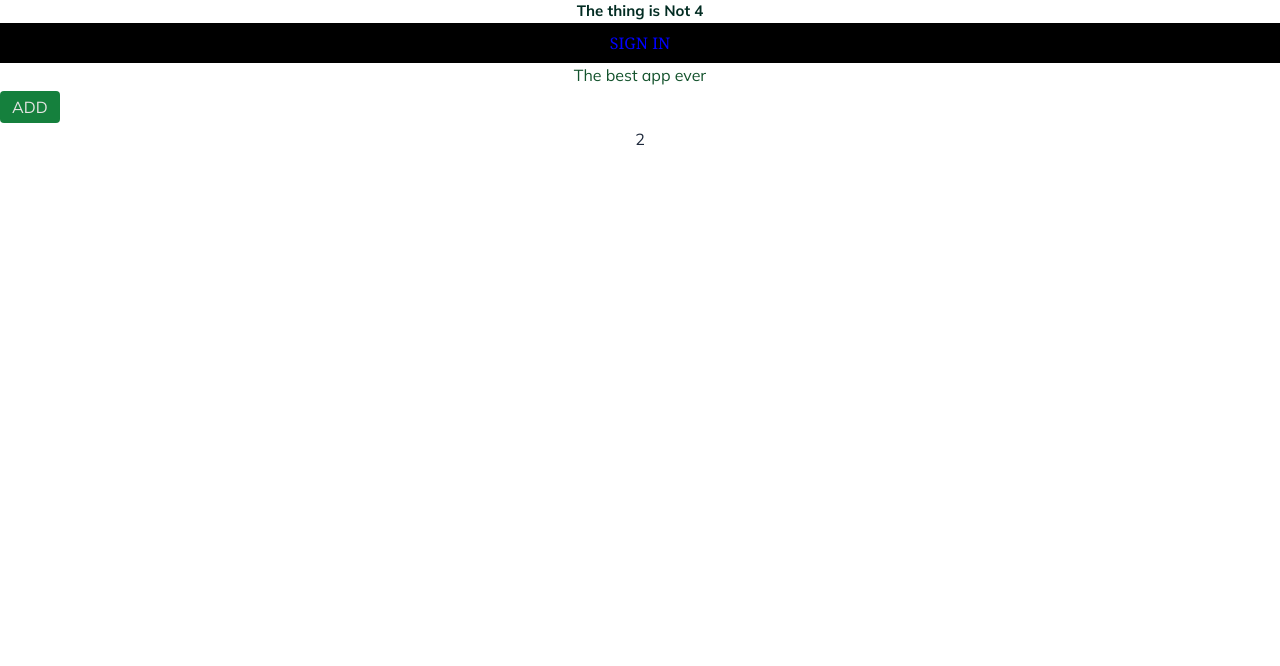
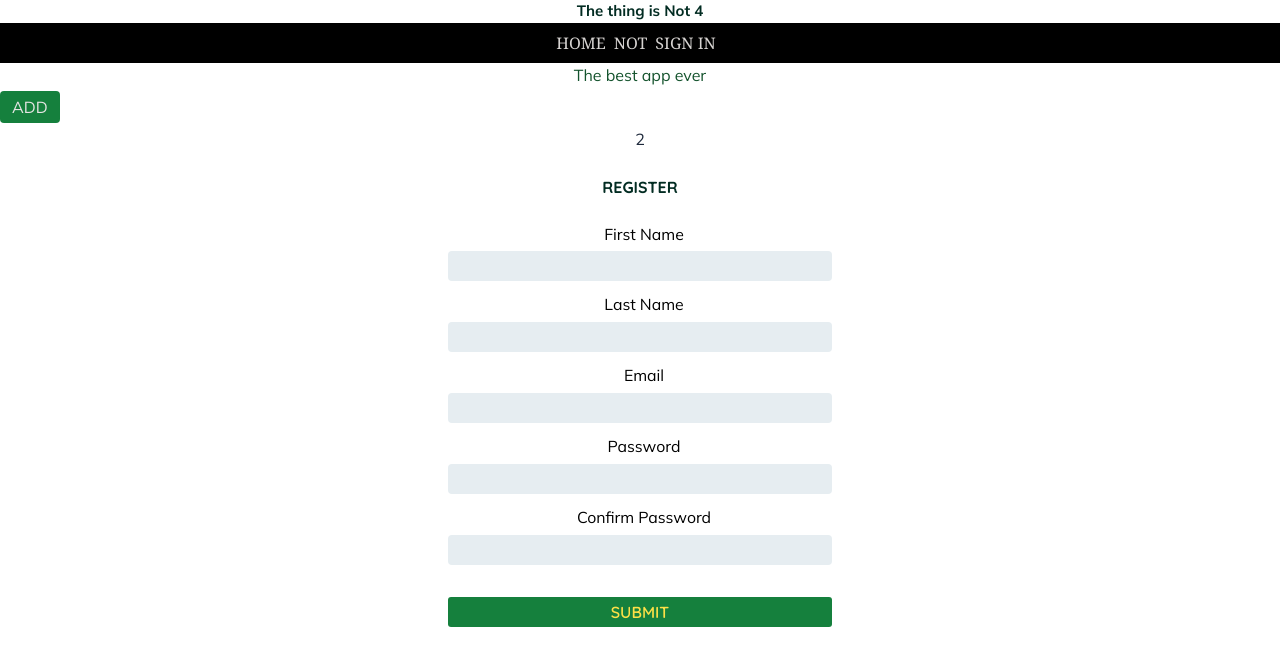
Before and after one commit to yusufnviiri/dsaccofront, a React (Create React App) app: page /register in a window 1280 px wide. Shown: the top 666 px of the page. Built offline with nearby package versions, Linux system fonts and the light colour scheme; a web font is replaced by a local one.

Commit message:
add routes

```diff
--- a/src/App.js
+++ b/src/App.js
@@ -12,8 +12,10 @@ function App() {
       <Dashbord/>
 
       <Routes>
-<Route path='/' component={<Dashbord/>}/>
-<Route path='/register' component={<Register/>}/>
+<Route path='/' element={<Dashbord/>}/>
+<Route path='/register' element={<Register/>}/>
+<Route path='/da' element={<Notification/>}/>
+
 
 
       </Routes>
--- a/src/components/Dashbord.js
+++ b/src/components/Dashbord.js
@@ -9,8 +9,11 @@ function Dashbord() {
   const count = useSelector((state)=>state.ApiSlice.age)
   return (
     <>
-    <menu className='bg-black w-full py-2'>
-  <Link to='/register'>Sign In</Link>
+    <menu className='bg-black w-full py-2 '>
+  <Link className='text-stone-300 mr-2' to='/'>Home</Link>
+  <Link className='text-stone-300 mr-2' to='/da'>Not</Link>
+  <Link className='text-stone-300 mr-2' to='/register'>Sign In</Link>
+
     </menu>
     <div  className=''>
       <h1 className='text-green-900  '> The best app ever
--- a/src/components/Login.js
+++ b/src/components/Login.js
@@ -1,14 +1,119 @@
-import React from 'react'
-import { useDispatch,useSelector } from 'react-redux'
 
+import { useState, useEffect } from "react";
+import { useRef } from "react";
+import { useDispatch, useSelector } from "react-redux";
+import { register } from "../redux/ApiSlice"
+import { Navigate, useNavigate } from "react-router-dom";
 function Login() {
-    const  age = useSelector((state)=>state.ApiSlice.age)
+  var myref = useRef(null);
+
+  const dispatch = useDispatch();
+  const navigate = useNavigate();
+  const [firstName, setfirstName] = useState("");
+  const [lastName, setlastName] = useState("");
+  const [password, setpassword] = useState("");
+  const [confirmPassword, setconfirmPassword] = useState("");
+
+  useEffect(() => {
+
+      navigate("/students", { replace: true });
+  }, []);
+
+
+  const userdetails = {
+    firstName,
+    lastName,
+    password,
+    confirmPassword
+  };
+  const LoginUser = (e) => {
+    //let error = JSON.parse(localStorage.getItem("logginError"));
+
+    e.preventDefault();
+    const myresponse = async () => {
+      await dispatch(register(userdetails));
+      navigate("/students", { replace: true });
+    };
+    myresponse();
+  };
+
   return (
-    <div>
-        {age}
-     {age===4?"Wow Age is 4":"The thing is Not 4"}
-    </div>
-  )
+    <>
+
+      <div className="w-[30%] m-auto  login_form">
+        <h4
+          className=" my-4 font-bold   underline-offset-2 underline
+ text-center font-poppins "
+        >
+          LOGIN FORM
+        </h4>
+
+        <form
+          onSubmit={(e) => {
+            LoginUser(e);
+          }}
+        >
+          <div className="mb-1  ">
+            <label className="font-bold   ml-2 block">First Name</label>
+            <input
+              value={firstName}
+              onChange={(e) => {
+                setfirstName(e.target.value);
+              }}
+              className=" w-full   py-3 text-center"
+              type="text"
+            />
+          </div>
+
+          <div className="mb-1  ">
+            <label className="font-bold   ml-2 block">First Name</label>
+            <input
+              value={lastName}
+              onChange={(e) => {
+                setlastName(e.target.value);
+              }}
+              className=" w-full   py-3 text-center"
+              type="text"
+            />
+          </div>
+
+          <div className="   mb-1">
+            <label className="font-bold   ml-2 block">Password</label>
+            <input
+              value={password}
+              onChange={(e) => {
+                setpassword(e.target.value);
+              }}
+              className=" w-full   py-3 text-center"
+              type="text"
+            />
+          </div>
+
+          <div className="   mb-1">
+            <label className="font-bold   ml-2 block"> Confirm Password</label>
+            <input
+              value={confirmPassword}
+              onChange={(e) => {
+                setconfirmPassword(e.target.value);
+              }}
+              className=" w-full   py-3 text-center"
+              type="text"
+            />
+          </div>
+
+          <div
+            className="mt-6 text-white   font-bold w-full m-auto
+    text-center  bg-green-700 rounded hover:bg-slate-700"
+          >
+            <input
+              className="uppercase    text:[0.48em] sm:text-[0.71em] cursor-pointer text-yellow-100"
+              type="submit"
+            />
+          </div>
+        </form>
+      </div>
+    </>
+  );
 }
 
-export default Login
+export default Login;
--- a/src/components/Register.js
+++ b/src/components/Register.js
@@ -4,19 +4,21 @@ import { useRef } from "react";
 import { useDispatch, useSelector } from "react-redux";
 import { register } from "../redux/ApiSlice"
 import { Navigate, useNavigate } from "react-router-dom";
-function Login() {
+function Register() {
   var myref = useRef(null);
 
   const dispatch = useDispatch();
   const navigate = useNavigate();
   const [firstName, setfirstName] = useState("");
   const [lastName, setlastName] = useState("");
+  const [email, setEmail] = useState("");
+
   const [password, setpassword] = useState("");
   const [confirmPassword, setconfirmPassword] = useState("");
 
   useEffect(() => {
 
-      navigate("/students", { replace: true });
+      // navigate("/students", { replace: true });
   }, []);
 
 
@@ -24,9 +26,10 @@ function Login() {
     firstName,
     lastName,
     password,
+    email,
     confirmPassword
   };
-  const LoginUser = (e) => {
+  const RegisterUser = (e) => {
     //let error = JSON.parse(localStorage.getItem("logginError"));
 
     e.preventDefault();
@@ -42,20 +45,20 @@ function Login() {
 
       <div className="w-[30%] m-auto  login_form">
         <h4
-          className=" my-4 font-bold   underline-offset-2 underline
- text-center font-poppins "
+          className=" my-6 font-bold   underline-offset-2
+ text-center font-lobs "
         >
-          LOGIN FORM
+          REGISTER
         </h4>
 
         <form
           onSubmit={(e) => {
-            LoginUser(e);
+            RegisterUser(e);
           }}
         >
           <div className="mb-1  ">
             <label className="font-bold   ml-2 block">First Name</label>
-            <input
+            <input required
               value={firstName}
               onChange={(e) => {
                 setfirstName(e.target.value);
@@ -66,8 +69,8 @@ function Login() {
           </div>
 
           <div className="mb-1  ">
-            <label className="font-bold   ml-2 block">First Name</label>
-            <input
+            <label className="font-bold   ml-2 block">Last Name</label>
+            <input required
               value={lastName}
               onChange={(e) => {
                 setlastName(e.target.value);
@@ -77,9 +80,21 @@ function Login() {
             />
           </div>
 
+          <div className="mb-1  ">
+            <label className="font-bold   ml-2 block">Email</label>
+            <input required
+            type="email"
+              value={email}
+              onChange={(e) => {
+                setEmail(e.target.value);
+              }}
+              className=" w-full   py-3 text-center"
+            />
+          </div>
+
           <div className="   mb-1">
             <label className="font-bold   ml-2 block">Password</label>
-            <input
+            <input required
               value={password}
               onChange={(e) => {
                 setpassword(e.target.value);
@@ -91,7 +106,7 @@ function Login() {
 
           <div className="   mb-1">
             <label className="font-bold   ml-2 block"> Confirm Password</label>
-            <input
+            <input required
               value={confirmPassword}
               onChange={(e) => {
                 setconfirmPassword(e.target.value);
@@ -102,11 +117,11 @@ function Login() {
           </div>
 
           <div
-            className="mt-6 text-white   font-bold w-full m-auto
+            className="mt-6 text-white submit   font-bold w-full m-auto
     text-center  bg-green-700 rounded hover:bg-slate-700"
           >
             <input
-              className="uppercase    text:[0.48em] sm:text-[0.71em] cursor-pointer text-yellow-100"
+              className="uppercase  font-lobs text:[0.48em] sm:text-[0.71em] cursor-pointer text-yellow-300"
               type="submit"
             />
           </div>
@@ -116,4 +131,4 @@ function Login() {
   );
 }
 
-export default Login;
+export default Register;
--- a/src/custom.css
+++ b/src/custom.css
@@ -135,10 +135,11 @@ a {
   }
   .submit input {
     border-radius: 3px;
-    background-color: rgb(21 28 61);
+    background-color: transparent;
     padding: 0;
     margin: 0;
     height: full;
+    width: 100%;
   }
   .search_form input,
   .search_form button {
--- a/src/redux/ApiSlice.js
+++ b/src/redux/ApiSlice.js
@@ -2,6 +2,7 @@ import { createAsyncThunk,createSlice } from "@reduxjs/toolkit"
 import axios from 'axios'
 const staffUrl =""
 const affairsUrl=""
+const URL ="https://localhost:7146/api/Login/register";
 
 export const getLoans = createAsyncThunk("school/staff", async (id) => {
     const res = await axios.get(`${staffUrl}/${id}`);
@@ -12,23 +13,29 @@ export const getLoans = createAsyncThunk("school/staff", async (id) => {
     const res = await axios.post(`${affairsUrl}/asset`, item);
     return res;
   });
-  export const register = createAsyncThunk("school/newAsset", async (item) => {
-    const res = await axios.post(`${affairsUrl}/asset`, item);
+  export const register = createAsyncThunk("dsacco/register", async (item) => {
+    const res = await axios.post(`${URL}`, item);
     return res;
   });
 
 export const apiSlice=createSlice({
     name:"dsacco",
-    initialState:{age:2},
+    initialState:{age:2,notification:" "},
     reducers:{
         add:(state)=>{
             state.age+=1
-            console.log("add" + state.age)
         }},extraReducers:(builder)=>{  builder.addCase(login.fulfilled, (state, action) => {
-            console.log(action.payload);
+            console.log(action.payload);});
+            builder.addCase(register.fulfilled, (state, action) => {
+            if(action.payload==="Accepted"){
+
+            } else{
+              state.notification=action.payload
+            }
 
 
-        });
+
+              console.log(action.payload)});
         builder.addCase(getLoans.fulfilled, (state, action) => {
           state.guardians.length = 0;
           state.guardians = action.payload;
```
